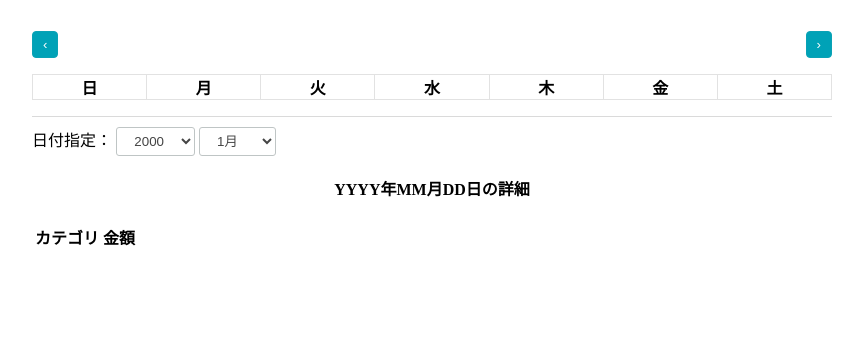
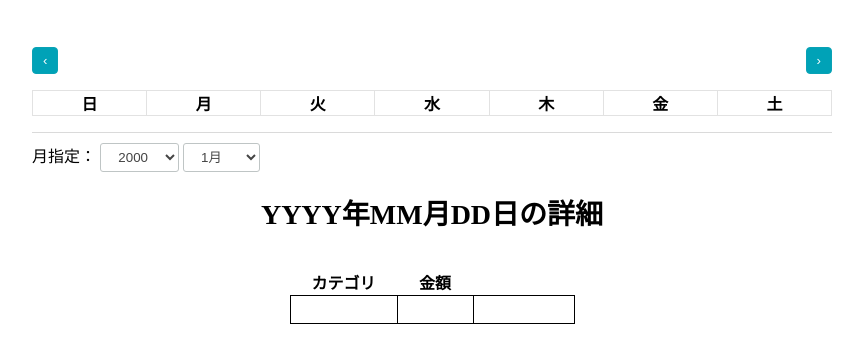
Before and after one commit to 2023AIT-OOP2-G14/Kakeibo, a Flask app: page /calendar in a window 1280 px wide. Shown: the part 72-435 px from the top of the page, without its empty margins (208-1071 px from the left). Run offline with Flask 3, Linux system fonts and the light colour scheme; data that the repository does not hold is empty.

Commit message:
Update calendar.css
日別データ表示部分の修正

```diff
--- a/main.py
+++ b/main.py
@@ -65,6 +65,7 @@
         result_data = {}
     if not result_data:
         result_data = {}
+    print(result_data)
     return jsonify(result_data)
 
 if __name__ == '__main__':
--- a/static/calendar.css
+++ b/static/calendar.css
@@ -76,6 +76,7 @@
   color: blue;
   }
   #monthAndYear {
+    font-size: 28px;
     text-align: center;
     margin-top: 0;
   }
@@ -106,6 +107,11 @@
     border-radius: 3px;
     padding: 5px 1em;
   }
+
+  .table-calendar td
+  {
+    max-width: 90px;
+  }
   /* --------------------*/
   /* 支出詳細表示部分　　　*/
   /* --------------------*/
@@ -117,6 +123,27 @@
   }
 
   #detailTableTitle {
+    font-size: 28px;
     text-align: center;
     margin-top: 0;
   }
+
+  .table-detail
+  {
+    margin-left: auto;
+    margin-right: auto;
+    border-collapse:  collapse;
+  }
+
+  #detail-body td, #detail-head th
+  {
+    padding: 0px 100px 0px 0px;
+    font-size: 150%;
+    border: 1px solid #000;
+  }
+
+  #detail-body td:nth-child(2)
+  {
+    padding: 0px 0px 0px 75px;
+    text-align: right;
+  }
--- a/templates/calendar.html
+++ b/templates/calendar.html
@@ -31,7 +31,7 @@
     </table>
 
     <div class="footer-container-calendar">
-      <label for="month">日付指定：</label>
+      <label for="month">月指定：</label>
       <select id="year" onchange="jump()"></select>
       <select id="month" onchange="jump()">
         <option value=0>1月</option>
```
